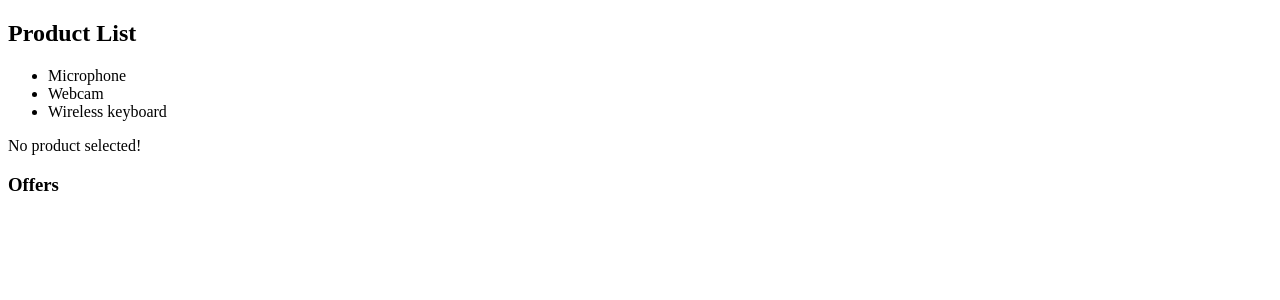
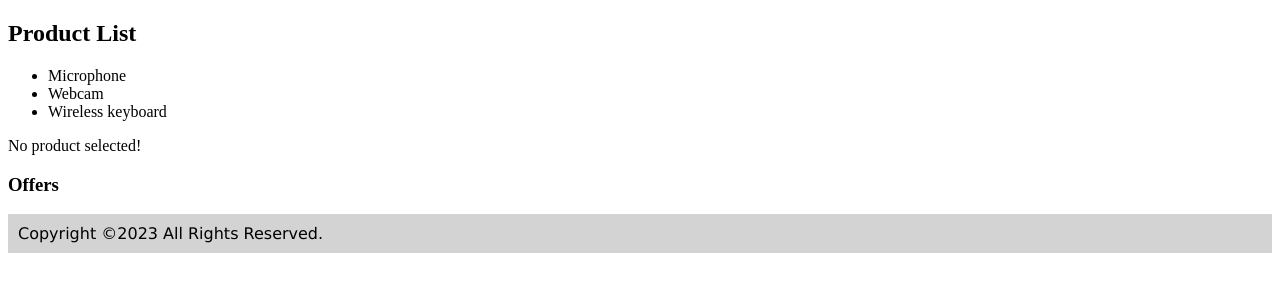
Before and after one commit to shubh-312/Angular, an Angular app: page / in a window 1280 px wide. Shown: the top 300 px of the page. Built offline with nearby package versions, Linux system fonts and the light colour scheme.

Commit message:
custom directives added incomplete need to learn more

```diff
--- a/src/app/app.component.html
+++ b/src/app/app.component.html
@@ -1,2 +1,3 @@
 <app-product-list></app-product-list>
+<div appCopyright></div>
 <router-outlet></router-outlet>
--- a/src/app/app.module.ts
+++ b/src/app/app.module.ts
@@ -5,10 +5,12 @@ import { AppRoutingModule } from './app-routing.module';
 import { AppComponent } from './app.component';
 import { ProductModule } from './product/product.module';
 import { SortPipe } from './product/sort.pipe';
+import { CopyrightDirective } from './copyright.directive';
 
 @NgModule({
   declarations: [
     AppComponent,
+    CopyrightDirective,
   ],
   imports: [
     BrowserModule,
--- /dev/null
+++ b/src/app/copyright.directive.ts
@@ -0,0 +1,15 @@
+import { Directive, ElementRef } from '@angular/core';
+
+@Directive({
+  selector: '[appCopyright]'
+})
+export class CopyrightDirective {
+
+  constructor(el: ElementRef) {
+    const currentYear = new Date().getFullYear();
+    const targetEl: HTMLElement = el.nativeElement;
+    targetEl.classList.add('copyright');
+    targetEl.textContent = `Copyright ©${currentYear} All Rights Reserved.`;
+  }
+
+}
--- a/src/styles.css
+++ b/src/styles.css
@@ -1 +1,6 @@
 /* You can add global styles to this file, and also import other style files */
+.copyright {
+    background-color: lightgray;
+    padding: 10px;
+    font-family: Verdana, Geneva, Tahoma, sans-serif;
+}
```
Also changed, not shown: 1 other file (tests, documents, lock files or other folders).
